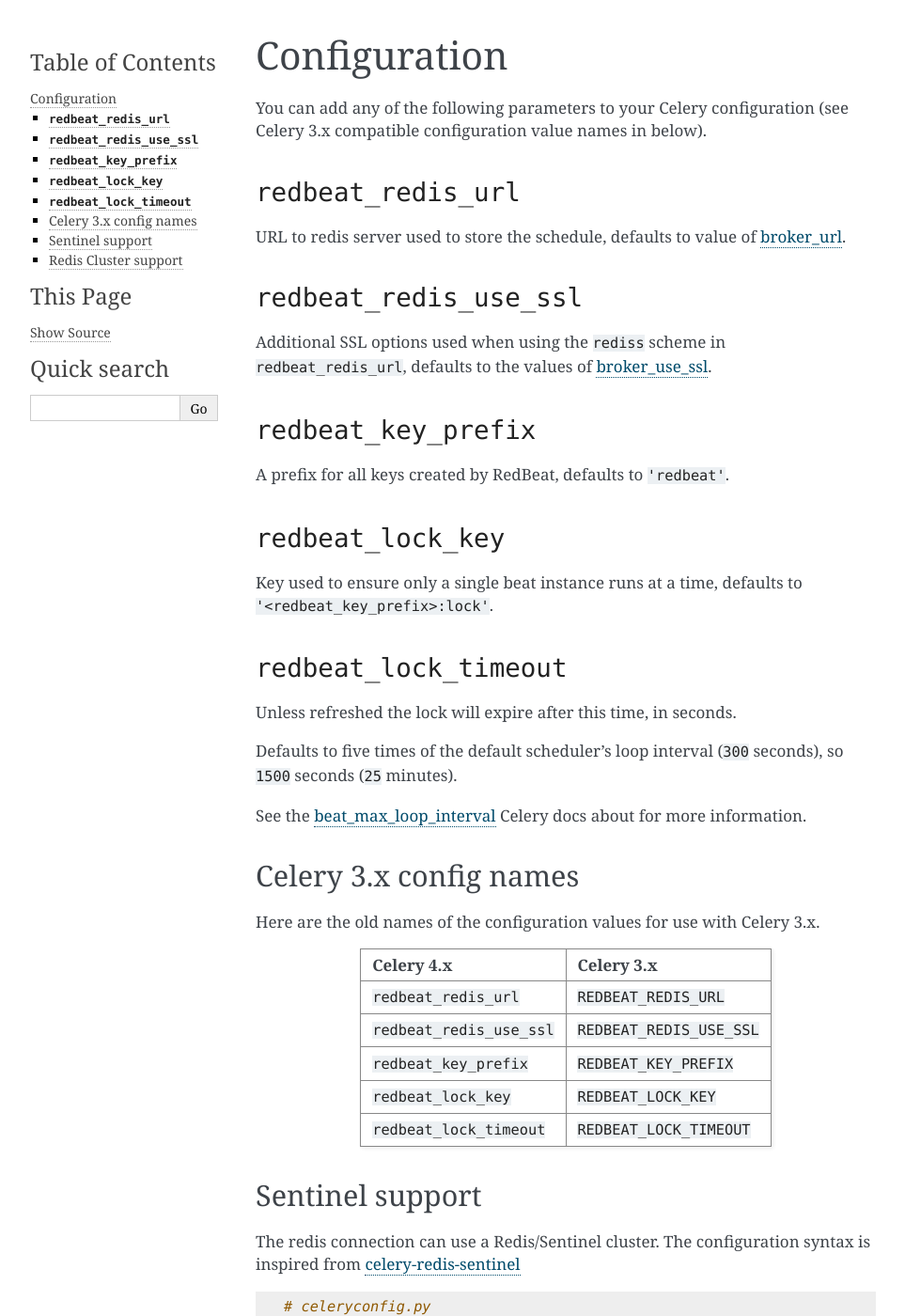
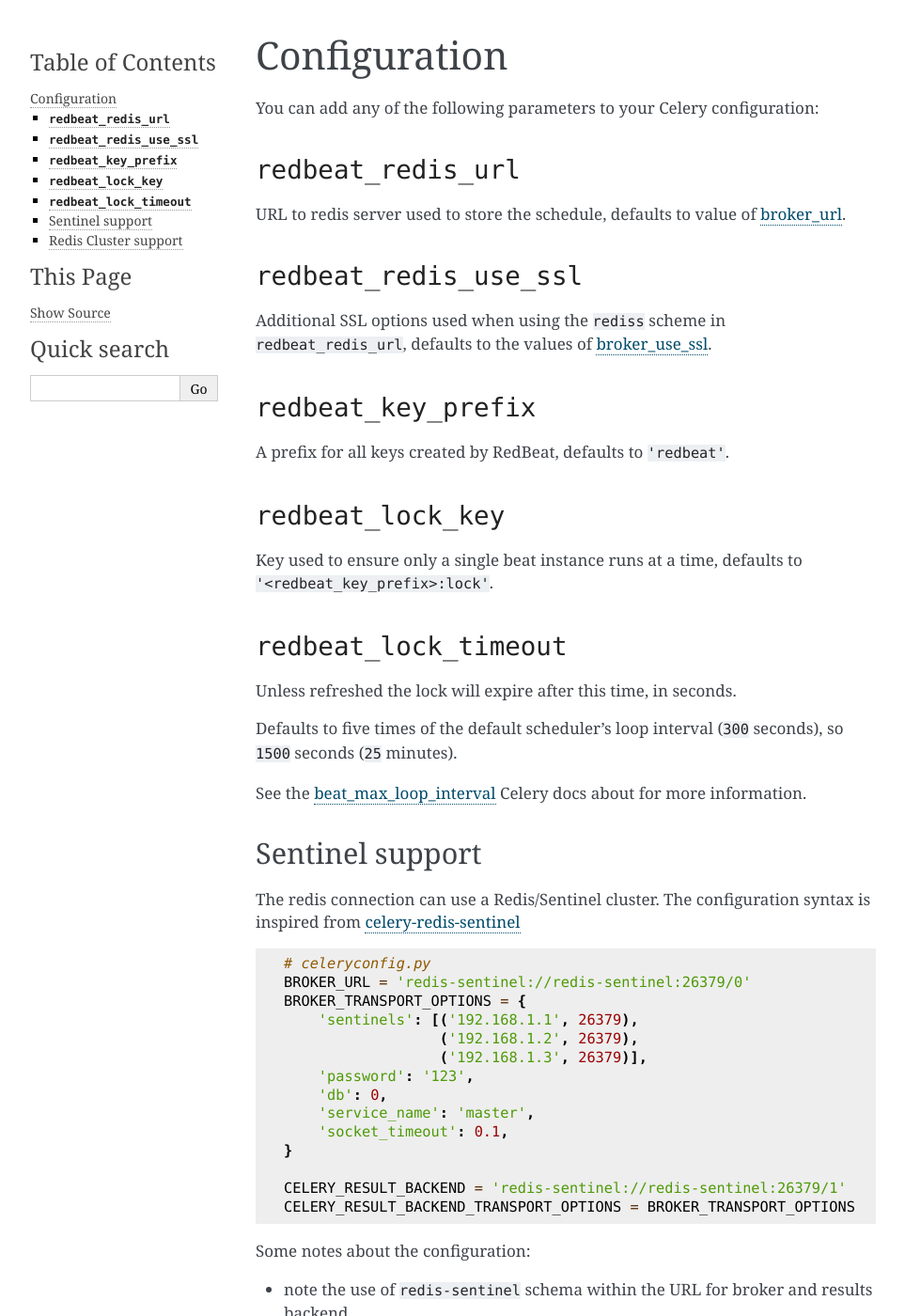
Before and after one commit to sibson/redbeat, a Sphinx documentation site: the page built from docs/config.rst, in a window 1280 px wide and 1400 px high. Shown: the whole window at 94% size, without its empty margins (148-1111 px from the left). Built offline with Sphinx 7.4.7, drawn with Linux system fonts in a browser that asks for light colours.

Commit message:
Removed remaining Celery 3 imports and documentation.

```diff
--- a/docs/config.rst
+++ b/docs/config.rst
@@ -1,8 +1,7 @@
 Configuration
 --------------
 
-You can add any of the following parameters to your Celery configuration
-(see Celery 3.x compatible configuration value names in below).
+You can add any of the following parameters to your Celery configuration:
 
 ``redbeat_redis_url``
 ~~~~~~~~~~~~~~~~~~~~~
@@ -39,22 +38,6 @@
 .. _`broker_url`: http://docs.celeryproject.org/en/4.0/userguide/configuration.html#std:setting-broker_url
 .. _`broker_use_ssl`: http://docs.celeryproject.org/en/4.0/userguide/configuration.html#std:setting-broker_use_ssl
 .. _`beat_max_loop_interval`: http://docs.celeryproject.org/en/4.0/userguide/configuration.html#std:setting-beat_max_loop_interval
-
-Celery 3.x config names
-~~~~~~~~~~~~~~~~~~~~~~~
-
-Here are the old names of the configuration values for use with
-Celery 3.x.
-
-===================================  ==============================================
-**Celery 4.x**                       **Celery 3.x**
-===================================  ==============================================
-``redbeat_redis_url``                ``REDBEAT_REDIS_URL``
-``redbeat_redis_use_ssl``            ``REDBEAT_REDIS_USE_SSL``
-``redbeat_key_prefix``               ``REDBEAT_KEY_PREFIX``
-``redbeat_lock_key``                 ``REDBEAT_LOCK_KEY``
-``redbeat_lock_timeout``             ``REDBEAT_LOCK_TIMEOUT``
-===================================  ==============================================
 
 Sentinel support
 ~~~~~~~~~~~~~~~~
--- a/docs/tasks.rst
+++ b/docs/tasks.rst
@@ -13,8 +13,6 @@
             'args': (16, 16)
         },
     }
-
-On Celery 3.x the config option was called `CELERYBEAT_SCHEDULE`_.
 
 The easiest way to insert tasks from Python is it use ``RedBeatSchedulerEntry()``::
 
```
Also changed, not shown: 7 other files.
